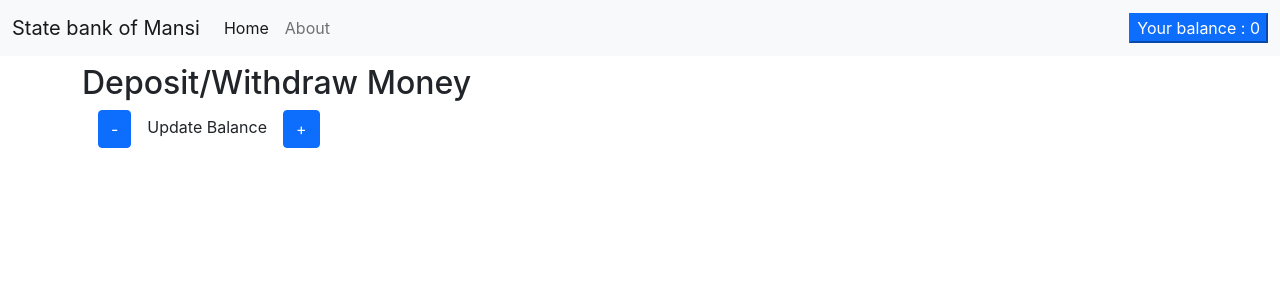
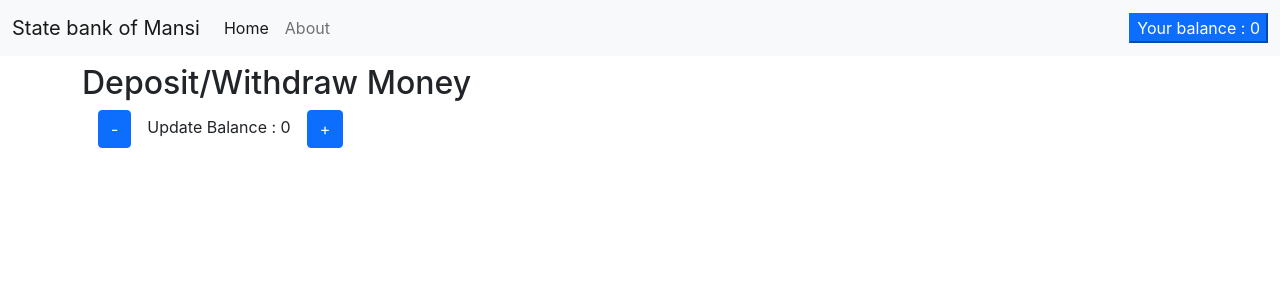
Before and after one commit to mansipatel241/reactRedux, a React (Create React App) app: page / in a window 1280 px wide. Shown: the top 300 px of the page. Built offline with nearby package versions, Linux system fonts and the light colour scheme.

Commit message:
bindActionCreators with object destructering

```diff
--- a/src/Shop.js
+++ b/src/Shop.js
@@ -1,17 +1,20 @@
 import React from 'react'
-import { useDispatch } from 'react-redux'
+import { useDispatch, useSelector } from 'react-redux';
+import { bindActionCreators } from 'redux';
+
 import { actionCreators } from './state';
 
 const Shop = () => {
 
   const dispatch = useDispatch();
-
+  const {withdrawMoney, depositMoney} = bindActionCreators(actionCreators, dispatch);
+  const balance = useSelector(state=> state.amount);
   return (
     <div className="my-2">
         <h2>Deposit/Withdraw Money</h2>
-        <button className="btn btn-primary mx-3" onClick={()=> dispatch(actionCreators.withdrawMoney(100))}>-</button>
-        Update Balance
-        <button className="btn btn-primary mx-3" onClick={()=> dispatch(actionCreators.depositMoney(100))}>+</button>
+        <button className="btn btn-primary mx-3" onClick={()=> withdrawMoney(100)}>-</button>
+        Update Balance : {balance}
+        <button className="btn btn-primary mx-3" onClick={()=> depositMoney(100)}>+</button>
     </div>
   )
 }
```
